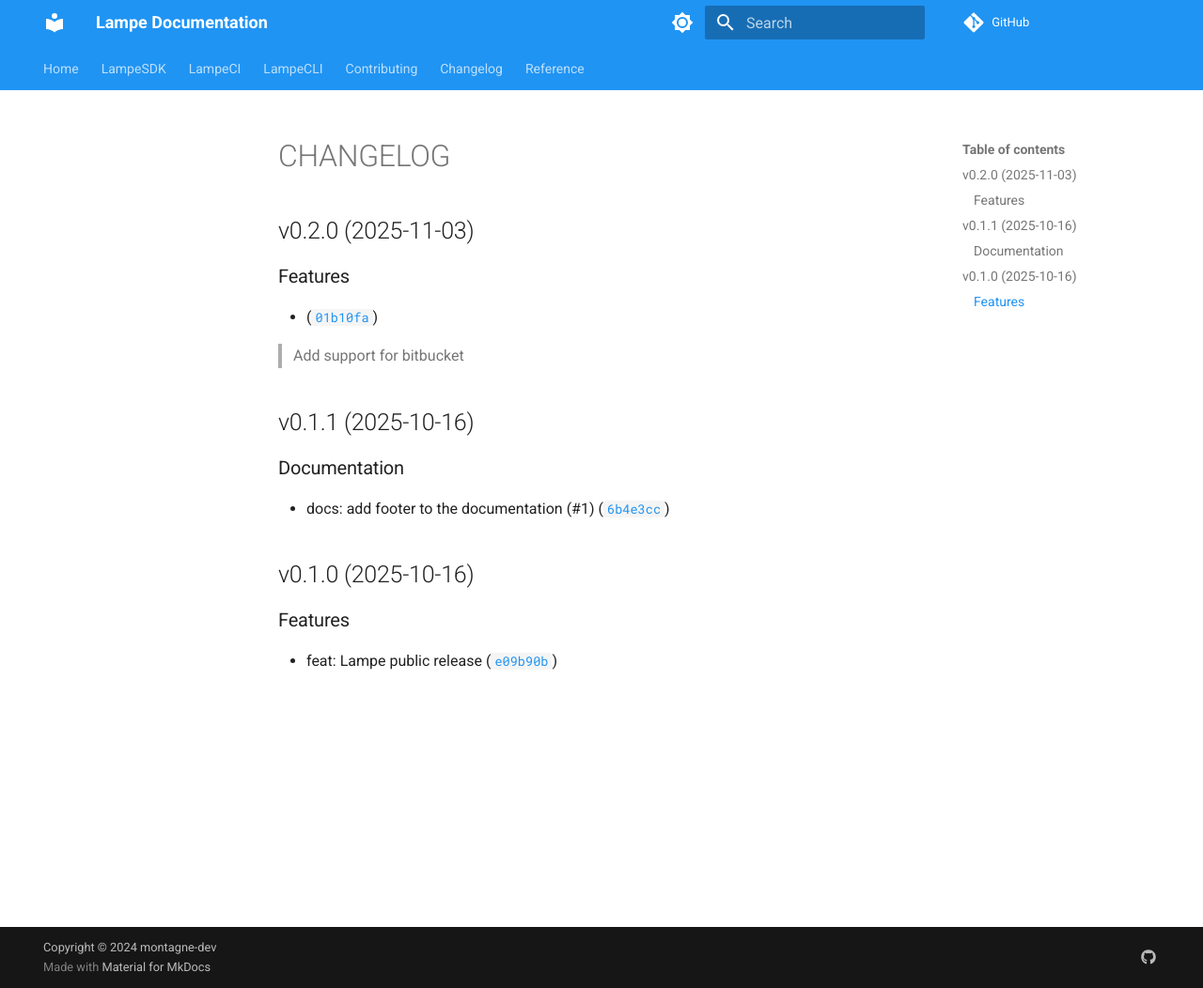
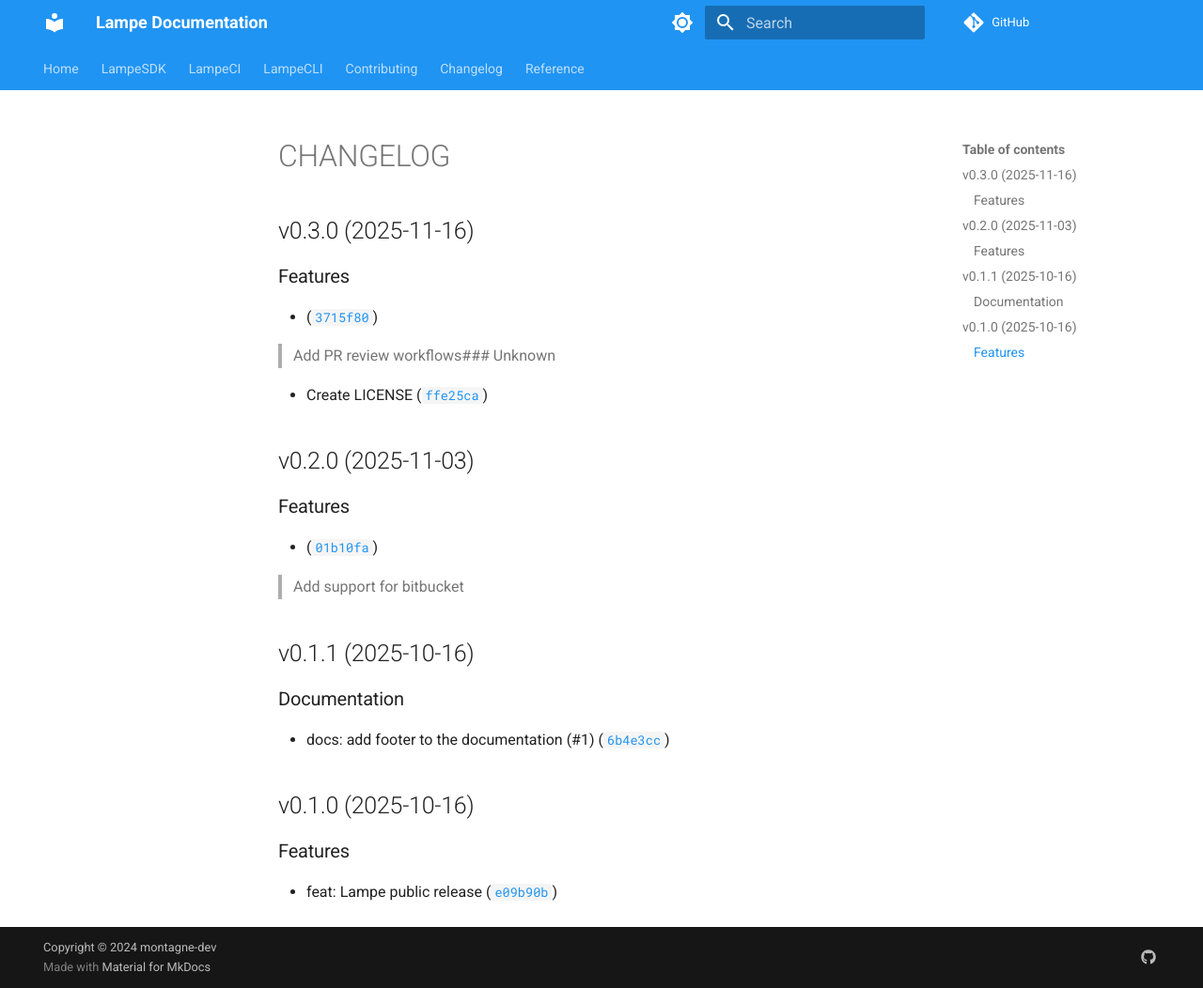
Before and after one commit to montagne-dev/lampe, an MkDocs documentation site: the page built from docs/CHANGELOG.md, in a window 1280 px wide and 1052 px high. Shown: the whole window at 94% size. Built offline with MkDocs 1.6.1 and Material for MkDocs 9.7.7, drawn with Linux system fonts in a browser that asks for light colours; comment, search, counter and statistics services are not loaded.

Commit message:
0.3.0
Automatically generated by python-semantic-release

```diff
--- a/docs/CHANGELOG.md
+++ b/docs/CHANGELOG.md
@@ -1,6 +1,14 @@
 # CHANGELOG
 
 
+## v0.3.0 (2025-11-16)
+### Features
+
+* ([`3715f80`](https://github.com/montagne-dev/lampe/commit/3715f80843a972e4062e39134e0a2260ab9fadf5))
+
+> Add PR review workflows### Unknown
+
+* Create LICENSE ([`ffe25ca`](https://github.com/montagne-dev/lampe/commit/ffe25ca6c7b590736111d58f5dbecffe2ef08993))
 ## v0.2.0 (2025-11-03)
 ### Features
 
--- a/pyproject.toml
+++ b/pyproject.toml
@@ -1,6 +1,6 @@
 [project]
 name = "lampe-sdk"
-version = "0.2.0"
+version = "0.3.0"
 description = "lampe-sdk will higlight provide feedback on your code base."
 readme = "README.md"
 author = "antoine@montagne.dev"
```
